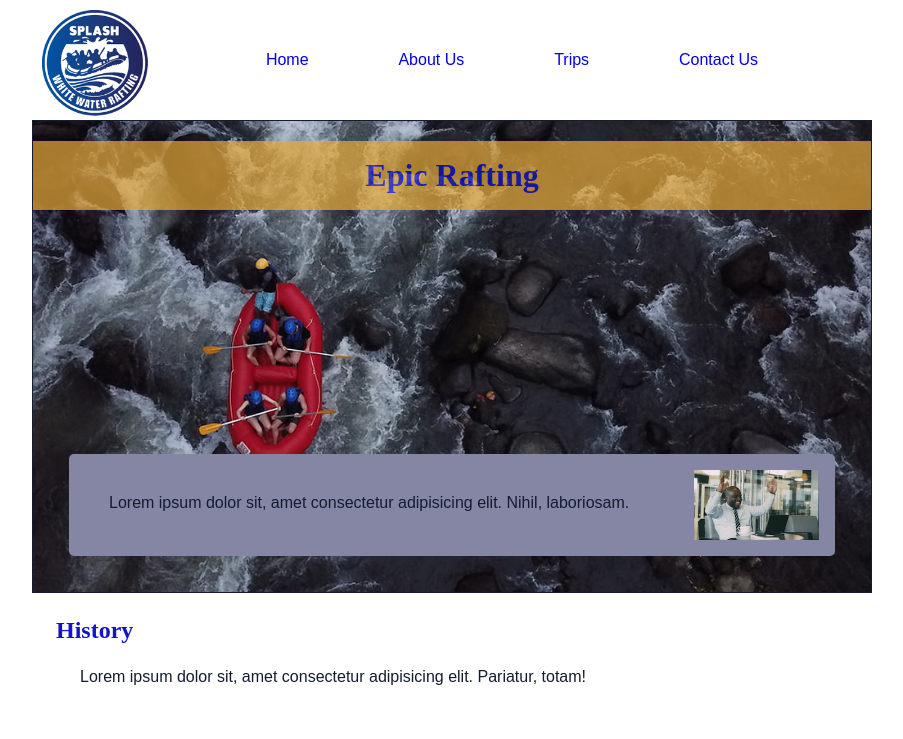
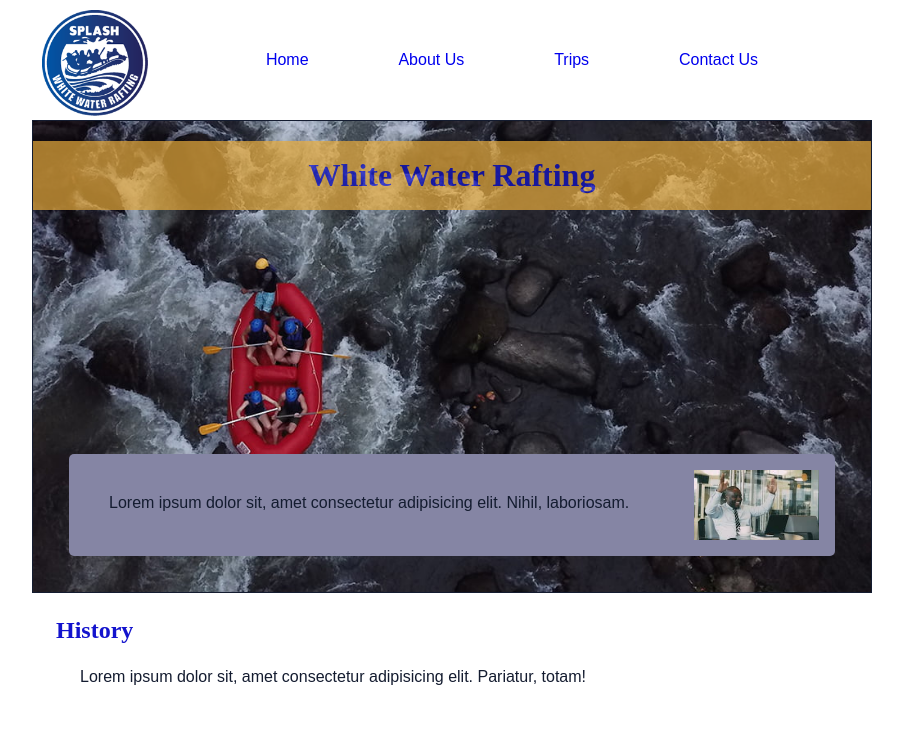
Before and after one commit to Adro31415/wdd130, a plain HTML site: page wwr/about.html in a window 1280 px wide. Shown: the top 739 px of the page, without its empty margins (188-1091 px from the left). Drawn offline with Linux system fonts and the light colour scheme.

Commit message:
Withe Water Rafting

```diff
--- a/wwr/about.html
+++ b/wwr/about.html
@@ -4,7 +4,7 @@
 <head>
     <meta charset="UTF-8">
     <meta name="viewport" content="width=device-width, initial-scale=1.0">
-    <title>About Us - Epic Rafting</title>
+    <title>About Us - White Water Rafting</title>
     <meta name="description"
       content="Learn about White Water Rafting, our history, and the thrilling adventures we offer on the river.">
     <meta name="author" content="Adroaldo Junior Santangelo">
@@ -28,7 +28,7 @@
 
     <main>
         <div class="hero"><img src="images/rafting16_1024.jpg" alt="Hero image of people rafting">
-            <h1>Epic Rafting</h1>
+            <h1>White Water Rafting</h1>
             <article>
                 <img src="images/happy-client-worker.jpg" alt="happy worker">
                 <p>Lorem ipsum dolor sit, amet consectetur adipisicing elit. Nihil, laboriosam.</p>
@@ -65,7 +65,7 @@
     </main>
 
     <footer>
-        <p>©️2026 Epic Rafting Adroaldo Junior Santangelo</p>
+        <p>©️2026 White Water Rafting Adroaldo Junior Santangelo</p>
 
         <nav class="socialmedia">
             <a href="https://www.facebook.com">
```
